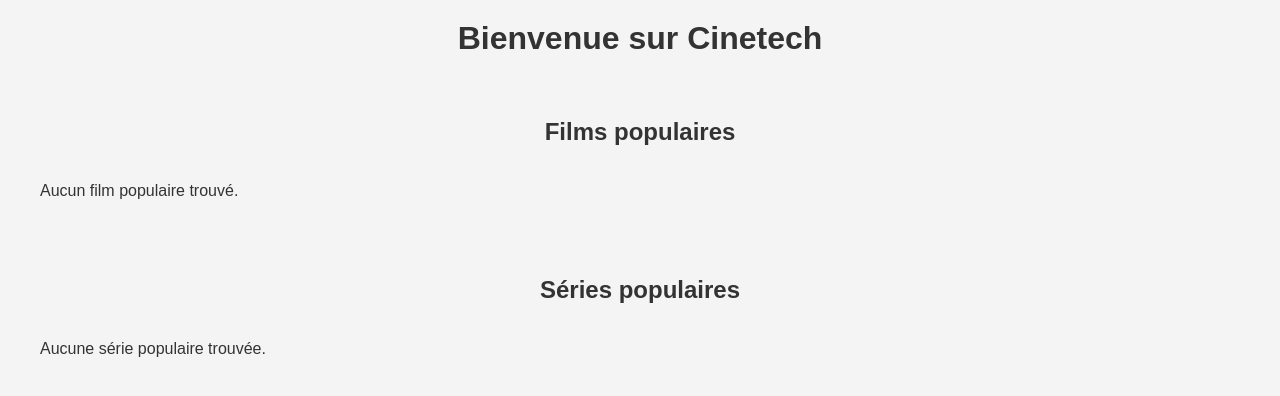
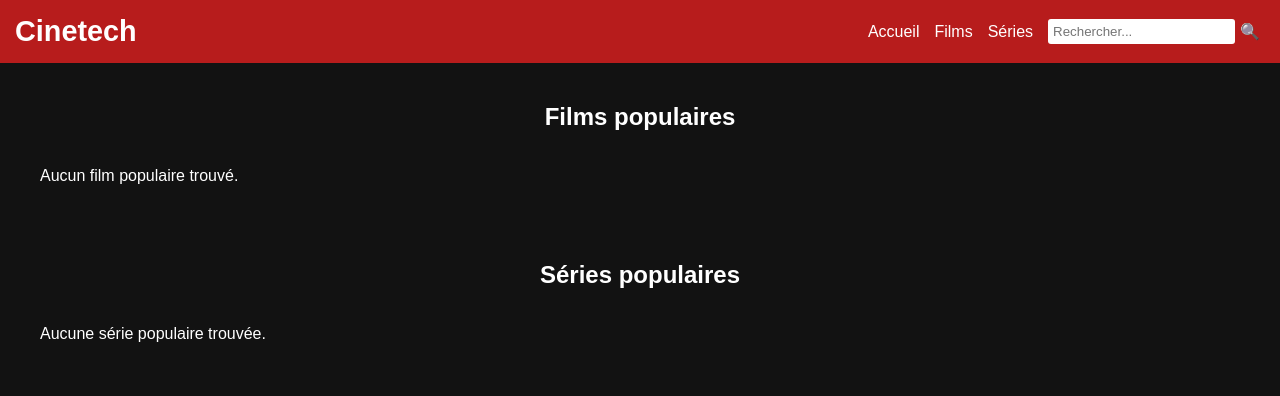
Before and after one commit to lucy-madec/cinetech, a PHP site: page / in a window 1280 px wide. Shown: the top 396 px of the page. Run offline with PHP 8.4, Linux system fonts and the light colour scheme; data that the repository does not hold is empty.

Commit message:
Limit homepage display to 4 items, add dark theme and red cinema header with navigation and search bar

```diff
--- a/public/css/style.css
+++ b/public/css/style.css
@@ -2,23 +2,77 @@ body {
     font-family: Arial, sans-serif;
     margin: 0;
     padding: 0;
-    background-color: #f4f4f4;
-    color: #333;
+    background-color: #121212;
+    color: #fff;
 }
 
 h1 {
-    color: #333;
+    color: #fff;
     text-align: center;
     margin-top: 20px;
 }
 
 h2 {
-    color: #333;
+    color: #fff;
     text-align: center;
     margin-top: 20px;
     font-size: 1.5em;
 }
 
+/* Header style */
+.site-header {
+    background-color: #b71c1c; /* Red cinema */
+    padding: 15px;
+    text-align: center;
+    display: flex;
+    align-items: center;
+    justify-content: space-between;
+    color: white;
+}
+
+.site-header h1 {
+    margin: 0;
+    font-size: 1.8em;
+}
+
+.navbar {
+    display: flex;
+    align-items: center;
+    gap: 15px;
+}
+
+.navbar a {
+    color: white;
+    text-decoration: none;
+    font-size: 1em;
+}
+
+.navbar a:hover {
+    text-decoration: underline;
+}
+
+/* Barre de recherche */
+.search-bar {
+    display: flex;
+    align-items: center;
+}
+
+.search-bar input[type="text"] {
+    padding: 5px;
+    border: none;
+    border-radius: 3px;
+}
+
+.search-bar button {
+    padding: 5px;
+    background: none;
+    border: none;
+    cursor: pointer;
+    font-size: 1em;
+    color: white;
+}
+
+/* Grille et éléments */
 .content-section {
     padding: 20px;
     max-width: 1200px;
@@ -34,10 +88,10 @@ h2 {
 
 .item {
     text-align: center;
-    background-color: #fff;
+    background-color: #333;
     padding: 15px;
     border-radius: 5px;
-    box-shadow: 0 2px 4px rgba(0, 0, 0, 0.1);
+    box-shadow: 0 2px 4px rgba(0, 0, 0, 0.3);
     transition: transform 0.2s ease;
 }
 
@@ -55,7 +109,7 @@ h2 {
 .item p {
     margin-top: 10px;
     font-weight: bold;
-    color: #555;
+    color: #ddd;
 }
 
 /* Style responsive */
--- a/src/views/home.php
+++ b/src/views/home.php
@@ -9,14 +9,24 @@
 </head>
 
 <body>
-
-    <h1>Bienvenue sur Cinetech</h1>
+    <header class="site-header">
+        <h1>Cinetech</h1>
+        <nav class="navbar">
+            <a href="?page=home">Accueil</a>
+            <a href="?page=movies">Films</a>
+            <a href="?page=series">Séries</a>
+            <form action="?page=search" class="search-bar" method="get">
+                <input type="text" name="query" placeholder="Rechercher...">
+                <button type="submit">🔍</button>
+            </form>
+        </nav>
+    </header>
 
     <div class="content-section">
         <h2>Films populaires</h2>
         <div class="items-grid">
             <?php if (!empty($popularMovies['results'])): ?>
-                <?php foreach ($popularMovies['results'] as $movie): ?>
+                <?php foreach (array_slice($popularMovies['results'], 0, 4) as $movie): ?>
                     <div class="item">
                         <img src="https://image.tmdb.org/t/p/w200<?php echo htmlspecialchars($movie['poster_path']); ?>" alt="<?php echo htmlspecialchars($movie['title']); ?>">
                         <p><strong><?php echo htmlspecialchars($movie['title']); ?></strong></p>
@@ -32,7 +42,7 @@
         <h2>Séries populaires</h2>
         <div class="items-grid">
             <?php if (!empty($popularSeries['results'])): ?>
-                <?php foreach ($popularSeries['results'] as $series): ?>
+                <?php foreach (array_slice($popularSeries['results'], 0, 4) as $series): ?>
                     <div class="item">
                         <img src="https://image.tmdb.org/t/p/w200<?php echo htmlspecialchars($series['poster_path']); ?>" alt="<?php echo htmlspecialchars($series['name']); ?>">
                         <p><strong><?php echo htmlspecialchars($series['name']); ?></strong></p>
```
